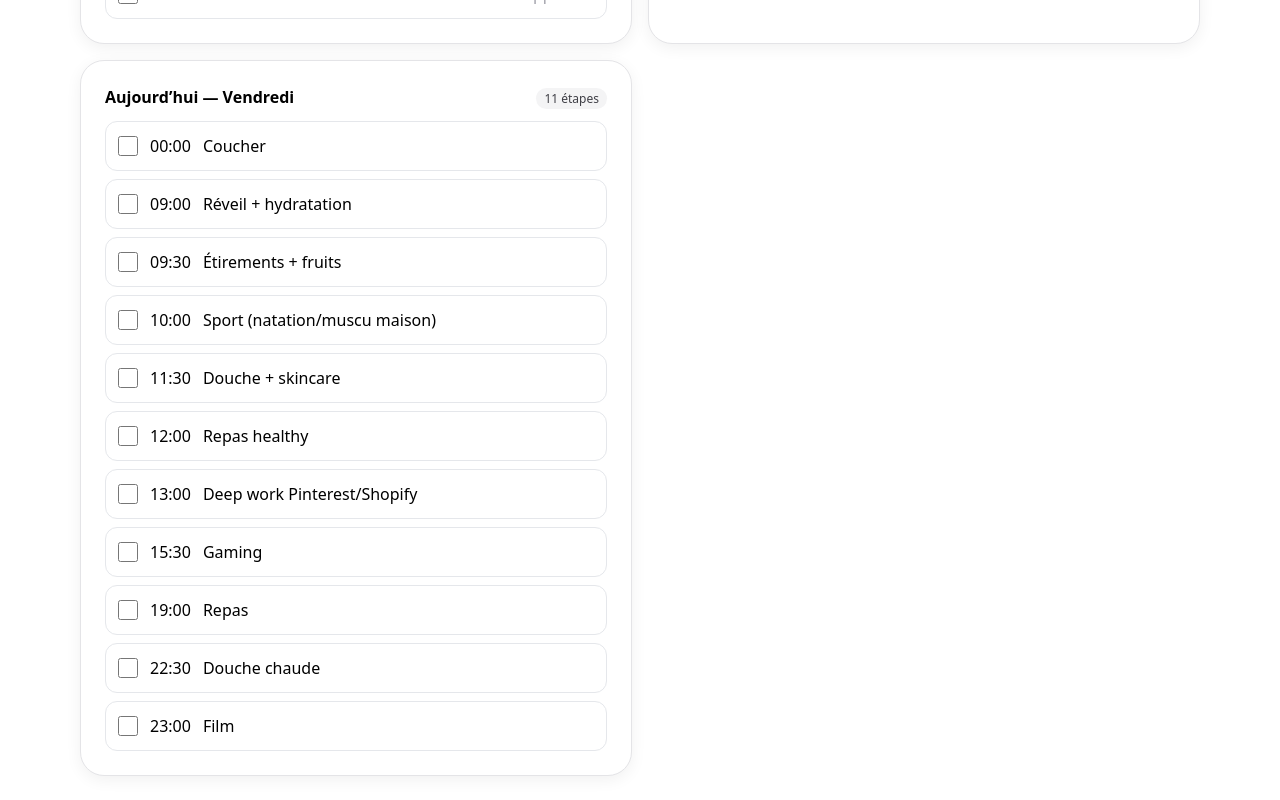
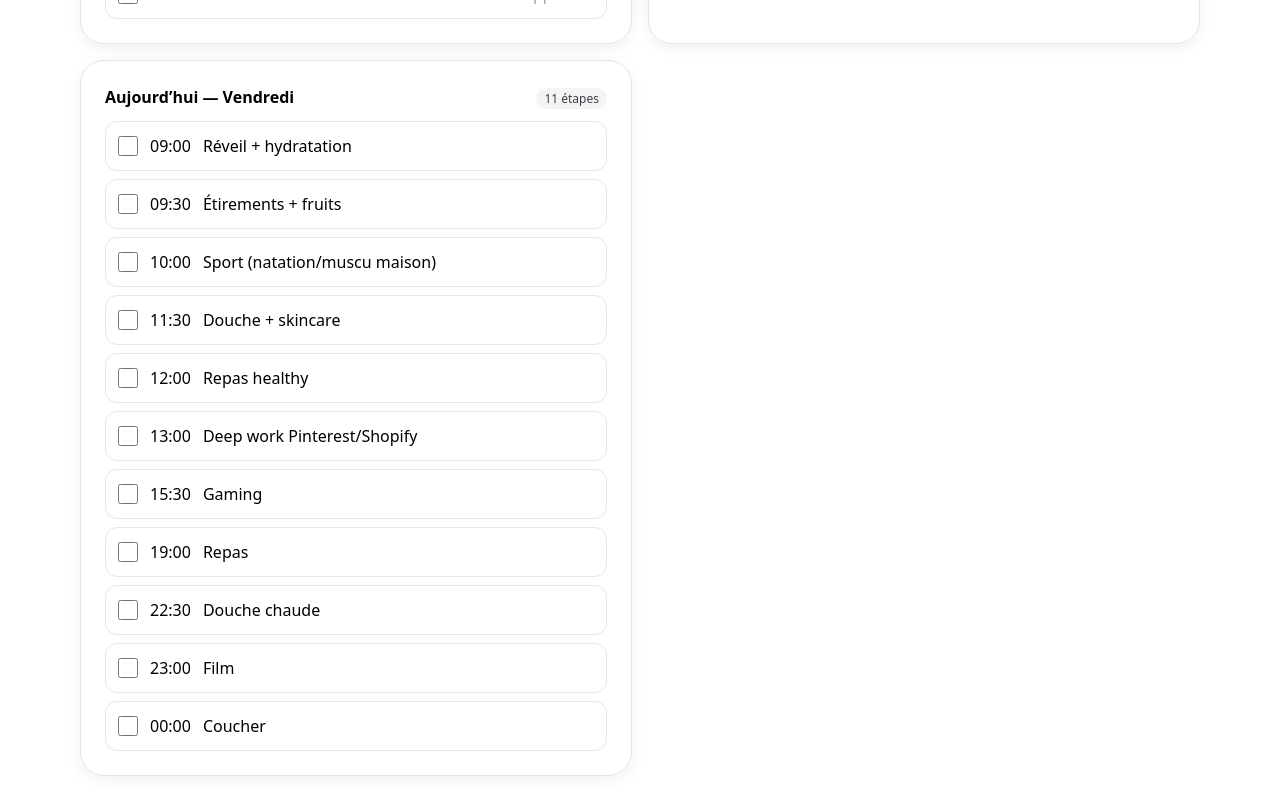
Before and after one commit to PaPyNoVa-84/Routine-Dashboard, a React (Vite) app: page /habits in a window 1280 px wide. Shown: the part 669-1469 px from the top of the page. Built offline with nearby package versions, Linux system fonts and the light colour scheme.

Commit message:
Update Habits.jsx

```diff
--- a/src/pages/Habits.jsx
+++ b/src/pages/Habits.jsx
@@ -35,7 +35,6 @@ const defaultHabits = [
 ]
 
 /* ========= Routine hebdo par défaut (planning simplifié) ========= */
-/* IMPORTANT: clés en anglais (Mon..Sun) pour le code, libellés FR pour l’affichage */
 const defaultTemplate = {
   Mon: [
     { id: 'mo1', time: '09:00', text: 'Réveil + hydratation' },
@@ -194,10 +193,18 @@ export default function Habits(){
   const rmStep = (day,id) => setTmpl(t => ({ ...t, [day]: (t[day]||[]).filter(x => x.id!==id) }))
   const updStep = (day,id,patch) => setTmpl(t => ({ ...t, [day]: (t[day]||[]).map(x => x.id===id ? { ...x, ...patch } : x) }))
 
-  // cases cochées "Aujourd’hui" (issues de la routine)
+  // cases cochées "Aujourd’hui" (issues de la routine) + sauvegarde par date
   const [todayCheck, setTodayCheck] = useState(()=> load('routine:done:'+todayKey(), {}))
   useEffect(()=> save('routine:done:'+todayKey(), todayCheck), [todayCheck])
-  const todayList = (tmpl[todayWd]||[]).sort((a,b)=> a.time.localeCompare(b.time))
+
+  // Liste du jour triée, avec 00:00 en bas
+  const todayList = (tmpl[todayWd]||[])
+    .slice()
+    .sort((a,b) => {
+      if (a.time === '00:00') return 1
+      if (b.time === '00:00') return -1
+      return a.time.localeCompare(b.time)
+    })
 
   /* ======= REMISES À ZÉRO ======= */
 
@@ -305,8 +312,12 @@ export default function Habits(){
             <div className="space-y-2">
               {todayList.map(it => (
                 <label key={it.id} className="flex items-center gap-3 rounded-xl border p-3 dark:border-zinc-800">
-                  <input type="checkbox" className="h-5 w-5" checked={!!todayCheck[it.id]}
-                         onChange={()=>setTodayCheck(s=>({...s, [it.id]: !s[it.id]}))}/>
+                  <input
+                    type="checkbox"
+                    className="h-5 w-5"
+                    checked={!!todayCheck[it.id]}
+                    onChange={()=>setTodayCheck(s=>({...s, [it.id]: !s[it.id]}))}
+                  />
                   <span className="font-medium tabular-nums">{it.time}</span>
                   <span>{it.text}</span>
                 </label>
@@ -333,8 +344,21 @@ export default function Habits(){
             <button onClick={()=>addStep(currentDay)} className="px-3 py-1.5 rounded-xl border border-zinc-200 dark:border-zinc-800">+ Étape</button>
           }>
             <div className="space-y-2">
-              {(tmpl[currentDay]||[]).sort((a,b)=>a.time.localeCompare(b.time)).map(it => (
+              {(tmpl[currentDay]||[])
+                .slice()
+                .sort((a,b) => {
+                  if (a.time === '00:00') return 1
+                  if (b.time === '00:00') return -1
+                  return a.time.localeCompare(b.time)
+                })
+                .map(it => (
                   <div key={it.id} className="flex items-center gap-2 border rounded-xl p-2 dark:border-zinc-800">
+                    <input
+                      type="checkbox"
+                      className="h-5 w-5"
+                      checked={!!todayCheck[it.id]}
+                      onChange={()=>setTodayCheck(s=>({...s, [it.id]: !s[it.id]}))}
+                    />
                     <input type="time" value={it.time} onChange={e=>updStep(currentDay, it.id, { time:e.target.value })} className="border rounded-xl px-2 py-1 dark:border-zinc-800"/>
                     <input value={it.text} onChange={e=>updStep(currentDay, it.id, { text:e.target.value })} className="border rounded-xl px-3 py-1 w-full dark:border-zinc-800"/>
                     <button onClick={()=>rmStep(currentDay, it.id)} className="px-2 py-1 rounded-xl border border-zinc-200 dark:border-zinc-800">Suppr</button>
```
Lines whose indentation alone changed are shown as unchanged.
